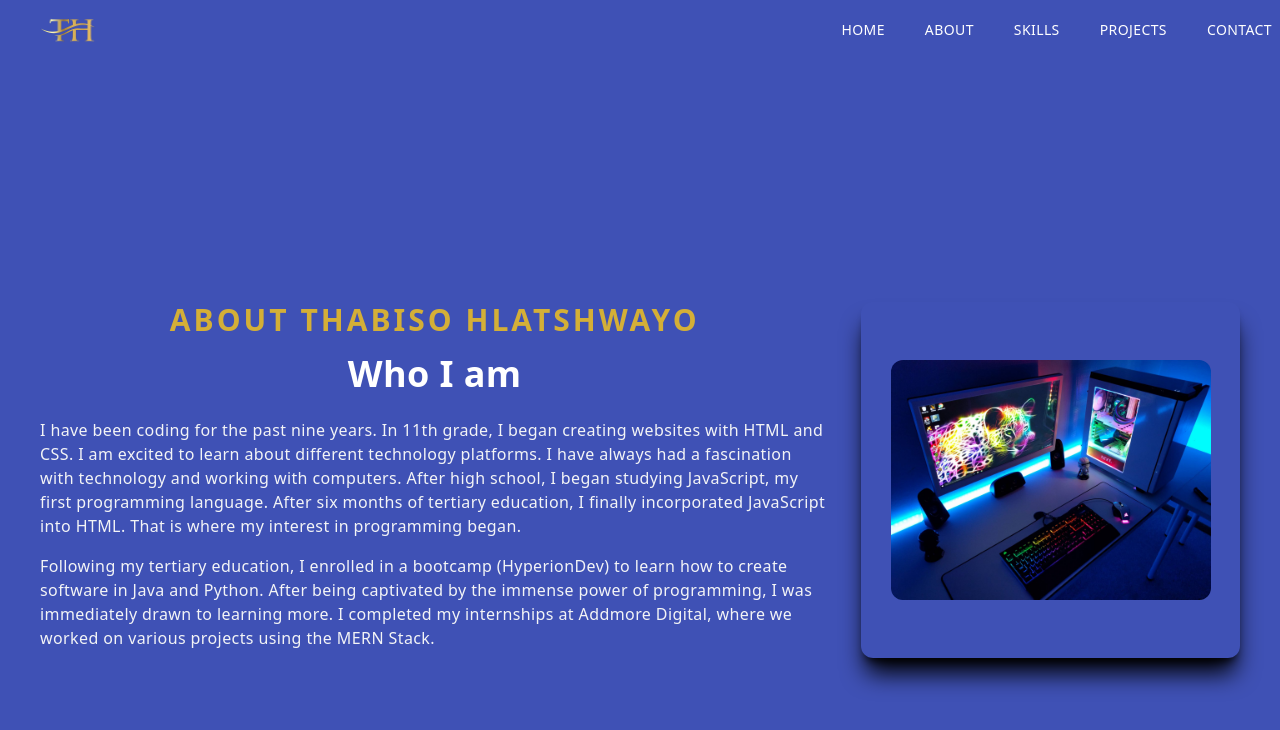
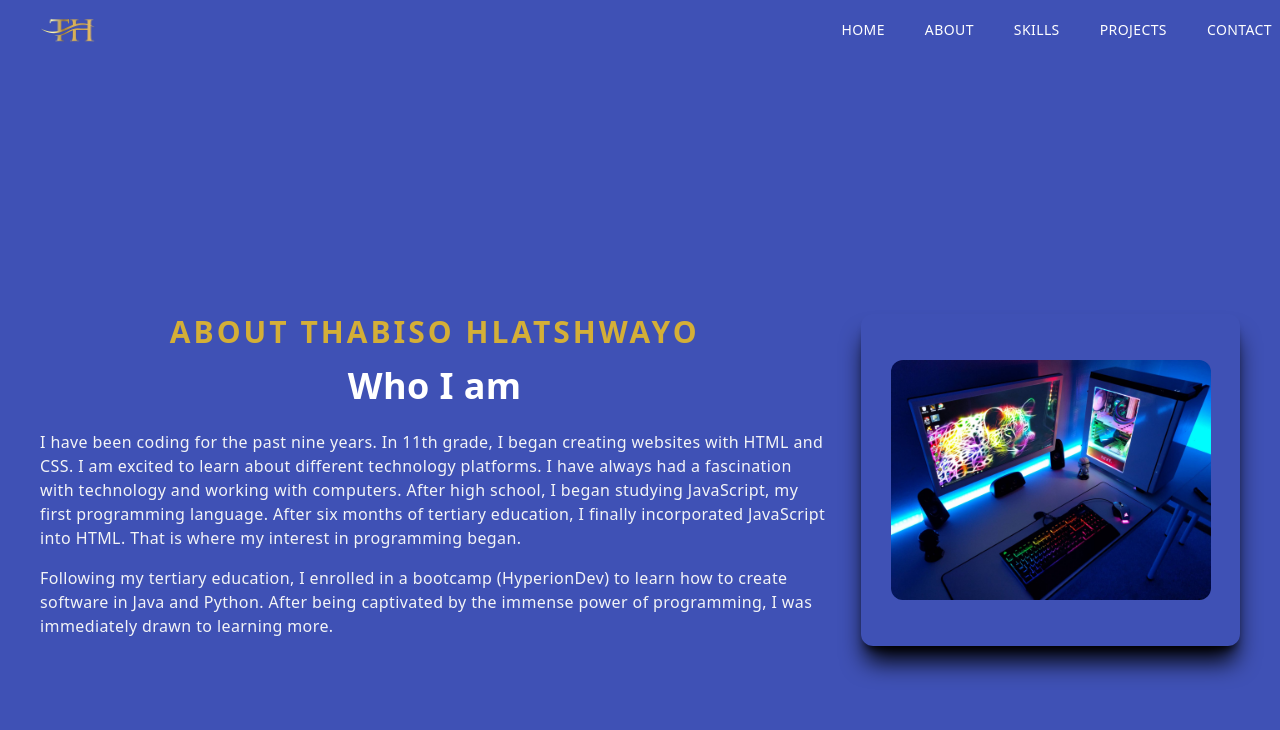
Before and after one commit to Thabiso-007/thabiso-hlatshwayo, a Next.js app: page /about in a window 1280 px wide. Shown: the top 730 px of the page. Built offline with nearby package versions, Linux system fonts and the light colour scheme.

Commit message:
Modified

```diff
--- a/pages/about.js
+++ b/pages/about.js
@@ -35,8 +35,6 @@ const About = () => {
             I enrolled in a bootcamp (HyperionDev) to learn how to create software in Java and Python.
             After being captivated by the immense power of programming,
             I was immediately drawn to learning more.
-            I completed my internships at Addmore Digital,
-            where we worked on various projects using the MERN Stack.
           </p>
         </div>
         <div className={'w-full h-auto shadow-xl shadow-black rounded-xl flex items-center justify-center p-4 hover:scale-105 ease-in duration-300'}>
```
